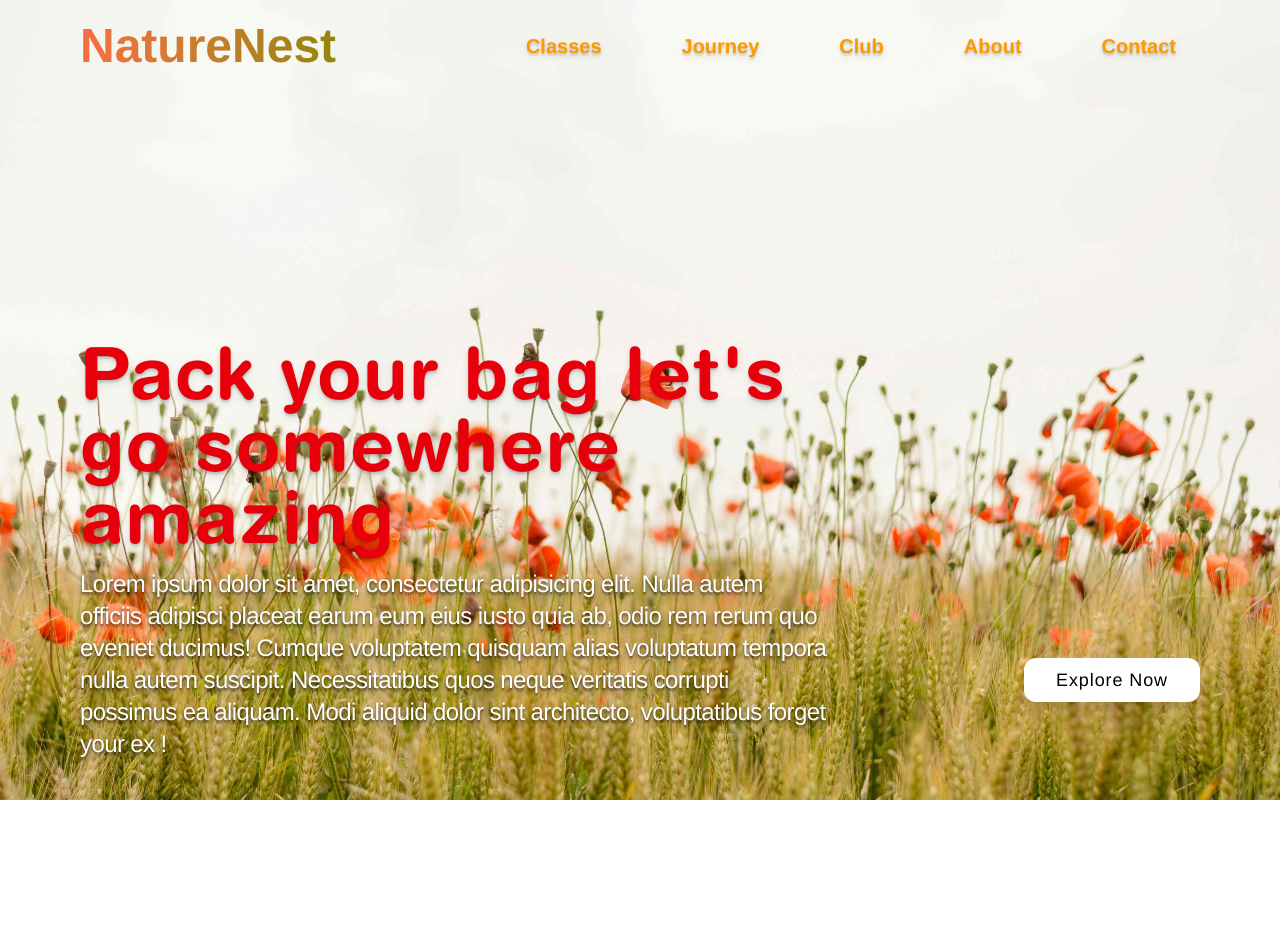
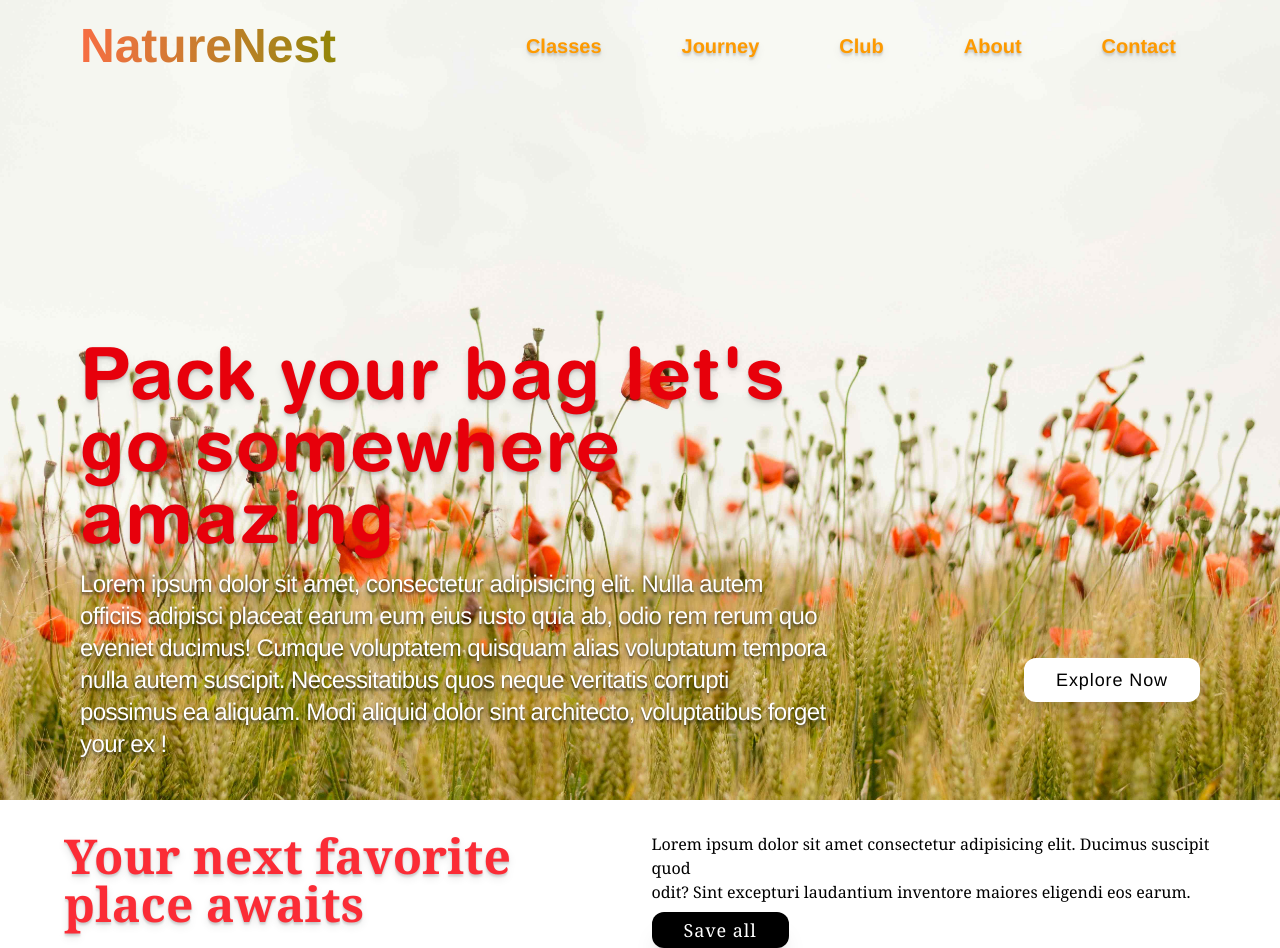
Before and after one commit to vikassax1610/NatureNest, a React (Vite) app: page / in a window 1280 px wide. Before the commit the page ends 800 px from the top, so only its background shows below. Built offline with nearby package versions, Linux system fonts and the light colour scheme.

Commit message:
`Added new section to Home page with heading, paragraph, and button`

```diff
--- a/src/pages/Home.jsx
+++ b/src/pages/Home.jsx
@@ -48,6 +48,22 @@ function Home() {
           </div>
         </div>
       </div>
+      <div className="flex items-start w-full justify-between pl-16 pr-8 mt-8 font-serif">
+        <h1 className="text-5xl w-1/2 text-red-500 text-shadow-lg font-bold">
+          Your next favorite <br />
+          place awaits
+        </h1>
+        <div className="">
+          <p className="">
+            Lorem ipsum dolor sit amet consectetur adipisicing elit. Ducimus
+            suscipit quod <br /> odit? Sint  excepturi laudantium inventore maiores
+            eligendi eos earum.
+          </p>
+          <button className="mt-2 shadow-xl text-lg bg-black text-white px-8 py-1 rounded-xl tracking-wider hover:bg-white hover:text-black hover:border transition duration-300 ease-in-out">
+            Save all
+          </button>
+        </div>
+      </div>
     </>
   );
 }
```
